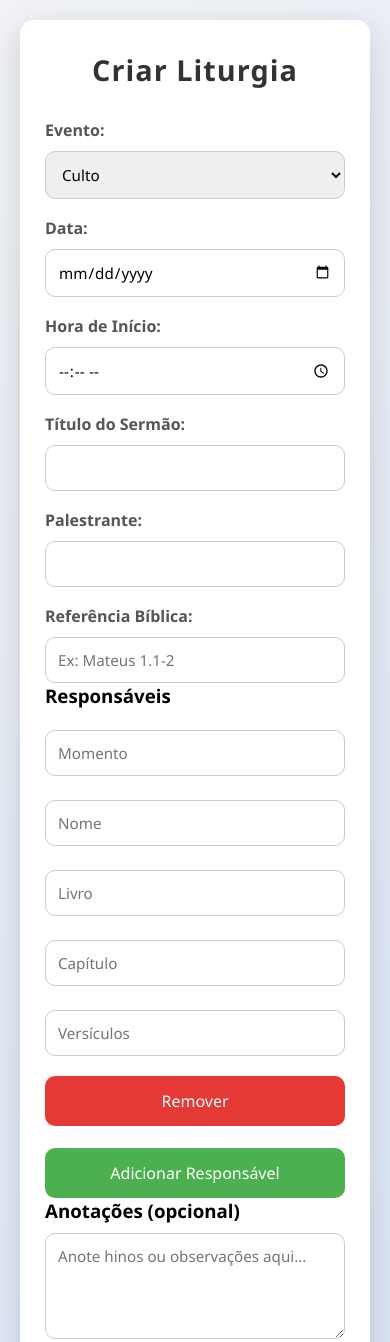
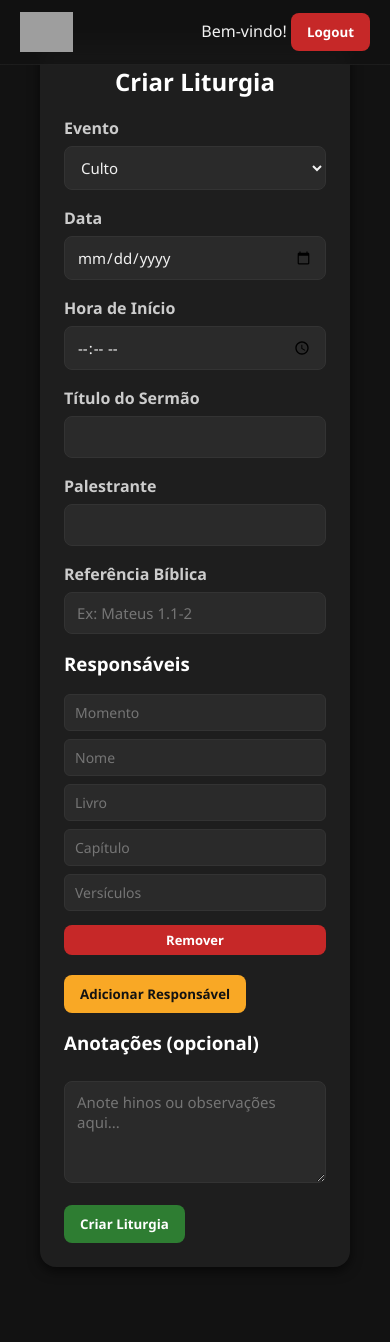
Before and after one commit to pLogicador/liturgia_frontend, a plain HTML site: page liturgy.html in a window 390 px wide. Shown: the top 1342 px of the page. After the commit the page ends 1307 px from the top, so only its background shows below. Drawn offline with nearby package versions, Linux system fonts and the light colour scheme; sample sign-in values are in the browser's storage; grey boxes are pictures that could not be loaded.

Commit message:
feat: redesign complete layout and update stylesheets

```diff
--- a/css/style.css
+++ /dev/null
@@ -1,239 +0,0 @@
-/* =========================
-   Reset básico e tipografia
-========================= */
-* {
-  box-sizing: border-box;
-  font-family: "Segoe UI", Tahoma, Geneva, Verdana, sans-serif;
-  margin: 0;
-  padding: 0;
-}
-
-body {
-  background: linear-gradient(135deg, #f0f2f5, #d9e4f5);
-  display: flex;
-  justify-content: center;
-  align-items: center;
-  min-height: 100vh;
-  padding: 20px;
-}
-
-/* =========================
-   Container central
-========================= */
-.container {
-  background: #fff;
-  padding: 40px 50px;
-  border-radius: 18px;
-  box-shadow: 0 10px 30px rgba(0, 0, 0, 0.15);
-  width: 100%;
-  max-width: 650px;
-  transition: all 0.3s ease;
-}
-
-/* =========================
-   Cabeçalho
-========================= */
-h1 {
-  text-align: center;
-  margin-bottom: 30px;
-  color: #333;
-  font-size: 2.2rem;
-  letter-spacing: 1px;
-}
-
-/* =========================
-   Labels
-========================= */
-label {
-  display: block;
-  margin-top: 18px;
-  font-weight: 600;
-  font-size: 1rem;
-  color: #555;
-}
-
-/* =========================
-   Inputs, selects e textarea
-========================= */
-input,
-select,
-textarea {
-  width: 100%;
-  padding: 14px 16px;
-  margin-top: 10px;
-  border-radius: 10px;
-  border: 1px solid #ccc;
-  font-size: 1rem;
-  outline: none;
-  transition: all 0.2s ease;
-}
-
-input:focus,
-select:focus,
-textarea:focus {
-  border-color: #4caf50;
-  box-shadow: 0 0 0 4px rgba(76, 175, 80, 0.15);
-}
-
-/* =========================
-   Botões
-========================= */
-button {
-  background: #4caf50;
-  color: white;
-  border: none;
-  cursor: pointer;
-  margin-top: 22px;
-  font-size: 1.1rem;
-  padding: 16px;
-  border-radius: 10px;
-  transition: background 0.3s, transform 0.1s;
-  width: 100%;
-}
-
-button:hover {
-  background: #43a047;
-}
-
-button:active {
-  transform: scale(0.97);
-}
-
-/* Botão loading */
-button.loading {
-  position: relative;
-  pointer-events: none;
-  opacity: 0.7;
-}
-
-button.loading::after {
-  content: "";
-  position: absolute;
-  top: 50%;
-  left: 50%;
-  width: 18px;
-  height: 18px;
-  border: 2px solid #fff;
-  border-top: 2px solid transparent;
-  border-radius: 50%;
-  animation: spin 0.8s linear infinite;
-  transform: translate(-50%, -50%);
-}
-
-@keyframes spin {
-  from {
-    transform: translate(-50%, -50%) rotate(0deg);
-  }
-  to {
-    transform: translate(-50%, -50%) rotate(360deg);
-  }
-}
-
-/* =========================
-   Toasts
-========================= */
-.toast {
-  position: fixed;
-  top: 25px;
-  right: 25px;
-  min-width: 260px;
-  max-width: 90%;
-  padding: 16px 22px;
-  border-radius: 10px;
-  color: white;
-  font-weight: 600;
-  font-size: 0.95rem;
-  box-shadow: 0 6px 18px rgba(0, 0, 0, 0.2);
-  opacity: 0;
-  pointer-events: none;
-  transform: translateY(-25px);
-  transition: all 0.4s ease;
-  z-index: 9999;
-}
-
-.toast.show {
-  opacity: 1;
-  transform: translateY(0);
-  pointer-events: auto;
-}
-
-.toast.success {
-  background-color: #4caf50;
-}
-.toast.error {
-  background-color: #e53935;
-}
-
-/* =========================
-   Responsáveis
-========================= */
-.responsible {
-  display: grid;
-  grid-template-columns: repeat(5, 1fr);
-  gap: 14px;
-  margin-top: 12px;
-}
-
-.removeResponsible {
-  grid-column: span 5;
-  background: #e53935;
-  margin-top: 6px;
-  transition: background 0.2s;
-}
-
-.removeResponsible:hover {
-  background: #d32f2f;
-}
-
-/* Anotações */
-#notes {
-  resize: vertical;
-  min-height: 100px;
-}
-
-/* =========================
-   Media Queries
-========================= */
-@media (max-width: 850px) {
-  .responsible {
-    grid-template-columns: repeat(3, 1fr);
-  }
-  .removeResponsible {
-    grid-column: span 3;
-  }
-}
-
-@media (max-width: 600px) {
-  .container {
-    padding: 30px 25px;
-    border-radius: 14px;
-  }
-  h1 {
-    font-size: 1.8rem;
-  }
-  .responsible {
-    grid-template-columns: repeat(2, 1fr);
-  }
-  .removeResponsible {
-    grid-column: span 2;
-  }
-}
-
-@media (max-width: 400px) {
-  .responsible {
-    grid-template-columns: 1fr;
-  }
-  .removeResponsible {
-    grid-column: span 1;
-  }
-  input,
-  select,
-  textarea {
-    font-size: 0.95rem;
-    padding: 12px;
-  }
-  button {
-    font-size: 1rem;
-    padding: 14px;
-  }
-}
--- a/js/liturgy.js
+++ b/js/liturgy.js
@@ -1,5 +1,15 @@
 const token = sessionStorage.getItem("token");
-if (!token) window.location.href = "index.html";
+if (!token) {
+  window.location.href = "index.html";
+} else {
+  document.getElementById("userEmail").innerText = "Bem-vindo!";
+}
+
+// Logout
+document.getElementById("logoutBtn").addEventListener("click", () => {
+  sessionStorage.removeItem("token");
+  window.location.href = "index.html";
+});
 
 /* =========================
    Toast
@@ -328,8 +338,9 @@ document.getElementById("liturgyForm").addEventListener("submit", async (e) => {
   if (bibRefRaw && !bib_ref)
     return errorReset("Referência inválida. Use ex: Mateus 1.1-2", btn);
 
-  const today = new Date().toISOString().split("T")[0];
-  if (date < today)
+  const today = new Date();
+  const selectedDate = new Date(date);
+  if (selectedDate < today.setHours(0, 0, 0, 0))
     return errorReset("A data não pode ser anterior a hoje.", btn);
 
   const responsibleDivs = document.querySelectorAll(".responsible");
--- a/liturgy.html
+++ b/liturgy.html
@@ -2,30 +2,59 @@
 <html lang="pt-BR">
   <head>
     <meta charset="UTF-8" />
+    <meta name="viewport" content="width=device-width, initial-scale=1" />
     <title>Criar Liturgia</title>
-    <link rel="stylesheet" href="css/style.css" />
+    <link rel="stylesheet" href="styles/styles.css" />
     <link rel="icon" type="image/png" href="assets/images/logo.png" />
   </head>
   <body>
-    <div class="container">
-      <h1>Criar Liturgia</h1>
-      <form id="liturgyForm">
-        <label>Evento:</label>
+    <!-- Header fixo -->
+    <header class="app-header">
+      <div class="wrap">
+        <img src="assets/images/logo.png" alt="Logo" class="logo" />
+        <nav>
+          <span id="userEmail"></span>
+          <button id="logoutBtn" class="btn danger">Logout</button>
+        </nav>
+      </div>
+    </header>
+
+    <!-- Conteúdo -->
+    <main class="wrap">
+      <section class="panel stack">
+        <h1 style="text-align: center">Criar Liturgia</h1>
+
+        <form id="liturgyForm" class="stack">
+          <!-- Evento -->
+          <div>
+            <label for="event_name">Evento</label>
             <select id="event_name" required>
               <option value="Culto">Culto</option>
               <option value="EBD">EBD</option>
             </select>
+          </div>
 
-        <label>Data:</label>
+          <!-- Data e hora -->
+          <div class="grid" style="grid-template-columns: 1fr 1fr">
+            <div>
+              <label for="date">Data</label>
               <input type="date" id="date" required />
+            </div>
+            <div>
+              <label for="start_time">Hora de Início</label>
+              <input type="time" id="start_time" required />
+            </div>
+          </div>
 
-        <label>Hora de Início:</label>
-        <input type="time" id="start_time" required />
+          <!-- Sermão -->
+          <div>
+            <label for="sermon_title">Título do Sermão</label>
+            <input type="text" id="sermon_title" maxlength="50" required />
+          </div>
 
-        <label>Título do Sermão:</label>
-        <input type="text" id="sermon_title" maxlength="50" required />
-
-        <label>Palestrante:</label>
+          <!-- Palestrante -->
+          <div>
+            <label for="speaker">Palestrante</label>
             <input
               type="text"
               id="speaker"
@@ -39,9 +68,13 @@
               <option value="Presb. Isaías"></option>
               <option value="Presb. Paulo Terra Nova"></option>
               <option value="Presb. Carlos"></option>
-        --></datalist>
+              -->
+            </datalist>
+          </div>
 
-        <label>Referência Bíblica:</label>
+          <!-- Referência bíblica -->
+          <div>
+            <label for="bib_ref">Referência Bíblica</label>
             <input
               type="text"
               id="bib_ref"
@@ -49,7 +82,6 @@
               maxlength="25"
               placeholder="Ex: Mateus 1.1-2"
             />
-        <!-- Lista de livros da Bíblia (66) -->
             <datalist id="bibleBooks">
               <option value="Gênesis"></option>
               <option value="Êxodo"></option>
@@ -118,10 +150,15 @@
               <option value="Judas"></option>
               <option value="Apocalipse"></option>
             </datalist>
+          </div>
 
+          <!-- Responsáveis -->
           <h3>Responsáveis</h3>
-        <div id="responsibles">
-          <div class="responsible">
+          <div id="responsibles" class="stack">
+            <div
+              class="responsible grid"
+              style="grid-template-columns: repeat(6, 1fr); gap: 8px"
+            >
               <input
                 type="text"
                 placeholder="Momento"
@@ -156,18 +193,19 @@
                 class="verses"
                 required
               />
-            <button type="button" class="removeResponsible">Remover</button>
+              <button type="button" class="btn danger removeResponsible">
+                Remover
+              </button>
             </div>
           </div>
 
-        <!-- Sugestões de momentos -->
           <datalist id="moments">
             <option value="Adoração"></option>
             <option value="Confissão"></option>
             <option value="Dedicação"></option>
             <option value="Edificação"></option>
           </datalist>
-        <!-- Sugestões de Nomes -->
+
           <datalist id="names">
             <option value="Presb. Isaías"></option>
             <option value="Presb. Paulo Terra Nova"></option>
@@ -175,9 +213,11 @@
             <option value="Rev. Edvaldo Miranda"></option>
           </datalist>
 
-        <button type="button" id="addResponsible">Adicionar Responsável</button>
+          <button type="button" id="addResponsible" class="btn warning">
+            Adicionar Responsável
+          </button>
 
-        <!-- Campo opcional de Anotações -->
+          <!-- Anotações -->
           <h3>Anotações (opcional)</h3>
           <textarea
             id="notes"
@@ -185,18 +225,27 @@
             rows="4"
           ></textarea>
 
-        <button type="submit">Criar Liturgia</button>
+          <!-- Botão principal -->
+          <button type="submit" class="btn success">Criar Liturgia</button>
         </form>
 
-      <div id="success" class="success"></div>
-      <div id="error" class="error"></div>
-      <a id="downloadPDF" href="#" download="liturgia.pdf" style="display: none"
+        <!-- Toasts -->
+        <div id="success" class="toast success"></div>
+        <div id="error" class="toast error"></div>
+        <a
+          id="downloadPDF"
+          href="#"
+          download="liturgia.pdf"
+          style="display: none"
           >Baixar PDF</a
         >
-    </div>
+      </section>
+    </main>
 
+    <!-- Scripts -->
     <script src="https://cdnjs.cloudflare.com/ajax/libs/jspdf/2.5.1/jspdf.umd.min.js"></script>
     <script src="https://cdnjs.cloudflare.com/ajax/libs/html2canvas/1.4.1/html2canvas.min.js"></script>
     <script src="js/liturgy.js"></script>
+    <script src="js/login.js"></script>
   </body>
 </html>
--- /dev/null
+++ b/styles/styles.css
@@ -0,0 +1,262 @@
+/* ===== Header fixo com blur ===== */
+.app-header {
+  position: fixed;
+  top: 0;
+  width: 100%;
+  background: rgba(18, 18, 18, 0.7);
+  backdrop-filter: blur(8px);
+  border-bottom: 1px solid rgba(255, 255, 255, 0.05);
+  z-index: 1000;
+}
+
+.app-header .wrap {
+  display: flex;
+  align-items: center;
+  justify-content: space-between;
+  padding: 12px 20px;
+}
+
+.app-header .logo {
+  height: 40px;
+}
+
+.app-header nav a {
+  margin-left: 20px;
+  text-decoration: none;
+  color: #f1f1f1;
+  font-weight: 500;
+  transition: color 0.2s;
+}
+
+.app-header nav a:hover {
+  color: #4dabf7;
+}
+
+.app-header nav a.active {
+  color: #4dabf7;
+  font-weight: 600;
+}
+
+/* ===== Reset básico ===== */
+* {
+  box-sizing: border-box;
+  margin: 0;
+  padding: 0;
+  font-family: "Segoe UI", Tahoma, Geneva, Verdana, sans-serif;
+}
+
+body {
+  background: #121212;
+  color: #f1f1f1;
+  line-height: 1.5;
+  min-height: 100vh;
+  display: flex;
+  justify-content: center;
+  align-items: flex-start;
+  padding: 20px;
+}
+
+/* ===== Layout base ===== */
+.wrap {
+  width: 100%;
+  max-width: 900px;
+  margin: auto;
+  padding: 20px;
+}
+
+.panel {
+  background: #1e1e1e;
+  border-radius: 16px;
+  padding: 24px;
+  box-shadow: 0 4px 12px rgba(0, 0, 0, 0.6);
+}
+
+.stack > * + * {
+  margin-top: 16px;
+}
+
+.grid {
+  display: grid;
+  gap: 16px;
+}
+
+/* ===== Inputs e labels ===== */
+label {
+  display: block;
+  margin-bottom: 6px;
+  font-weight: bold;
+  color: #ccc;
+}
+
+input,
+select,
+textarea {
+  width: 100%;
+  padding: 10px 12px;
+  border: 1px solid #333;
+  border-radius: 8px;
+  background: #2a2a2a;
+  color: #f1f1f1;
+  font-size: 15px;
+  transition: border 0.2s ease, background 0.2s ease;
+}
+
+input:focus,
+select:focus,
+textarea:focus {
+  border-color: #4dabf7;
+  background: #333;
+  outline: none;
+}
+
+/* ===== Botões ===== */
+.btn {
+  display: inline-block;
+  padding: 10px 16px;
+  border-radius: 8px;
+  border: none;
+  cursor: pointer;
+  font-weight: bold;
+  text-align: center;
+  transition: background 0.2s ease, transform 0.1s ease;
+}
+
+.btn:hover {
+  transform: translateY(-2px);
+}
+
+.btn:active {
+  transform: translateY(0);
+}
+
+.btn.success {
+  background: #2e7d32;
+  color: white;
+}
+
+.btn.success:hover {
+  background: #388e3c;
+}
+
+.btn.danger {
+  background: #c62828;
+  color: white;
+}
+
+.btn.danger:hover {
+  background: #e53935;
+}
+
+.btn.warning {
+  background: #f9a825;
+  color: #121212;
+}
+
+.btn.warning:hover {
+  background: #fbc02d;
+}
+
+/* ===== Títulos ===== */
+h1,
+h2,
+h3 {
+  font-weight: 600;
+  color: #fff;
+  margin-bottom: 8px;
+}
+
+/* Toasts (alertas) */
+.toast {
+  position: fixed;
+  top: 20px; /* aparecer no topo */
+  left: 50%; /* centralizado horizontalmente */
+  transform: translateX(-50%) translateY(-20px);
+  padding: 12px 20px;
+  border-radius: 8px;
+  font-size: 14px;
+  font-weight: 500;
+  opacity: 0;
+  pointer-events: none;
+  z-index: 2000;
+  transition: opacity 0.3s ease, transform 0.3s ease;
+}
+
+.toast.show {
+  opacity: 1;
+  transform: translateX(-50%) translateY(0);
+}
+
+.toast.success {
+  background: #2e7d32;
+  color: white;
+}
+.toast.error {
+  background: #c62828;
+  color: white;
+}
+.toast.warning {
+  background: #f9a825;
+  color: #121212;
+}
+
+/* ===== Responsividade ===== */
+@media (max-width: 600px) {
+  .grid {
+    grid-template-columns: 1fr !important;
+  }
+}
+
+/* Container de responsáveis */
+#responsibles .responsible {
+  display: grid;
+  grid-template-columns: 1.5fr 2fr 1.5fr 1fr 1fr auto; /* ajuste proporcional */
+  gap: 8px;
+  align-items: center;
+  margin-bottom: 8px;
+}
+
+/* Inputs dentro de responsáveis */
+#responsibles .responsible input {
+  padding: 8px 10px;
+  border: 1px solid #333;
+  border-radius: 6px;
+  background: #2a2a2a;
+  color: #f1f1f1;
+  font-size: 14px;
+  transition: border 0.2s, background 0.2s;
+}
+
+#responsibles .responsible input:focus {
+  border-color: #4dabf7;
+  background: #333;
+  outline: none;
+}
+
+/* Botão remover */
+#responsibles .responsible .removeResponsible {
+  padding: 6px 10px;
+  font-size: 13px;
+  background: #c62828;
+  color: white;
+}
+
+/* Botão adicionar responsável */
+#addResponsible {
+  margin-top: 12px;
+  align-self: start;
+}
+
+@media (max-width: 800px) {
+  #responsibles .responsible {
+    grid-template-columns: 1fr 1fr 1fr;
+  }
+}
+
+@media (max-width: 500px) {
+  #responsibles .responsible {
+    grid-template-columns: 1fr; /* fica tudo em coluna */
+  }
+  #responsibles .responsible .removeResponsible {
+    margin-top: 6px;
+  }
+}
```
Also changed, not shown: index.html (+25 -12 lines). Lines whose indentation alone changed are shown as unchanged.
